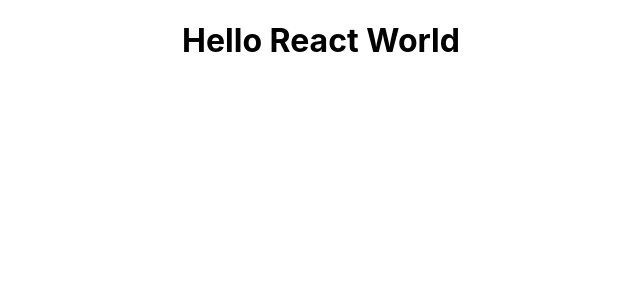
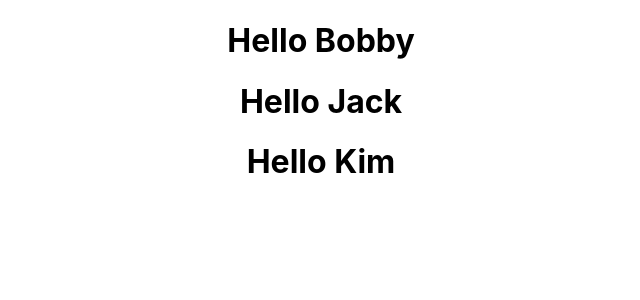
Before and after one commit to Jaswal1p/brand-new-react2023, a React (Create React App) app: page / in a window 1280 px wide. Shown: the top 300 px of the page, without its empty margins (319-959 px from the left). Built offline with nearby package versions, Linux system fonts and the light colour scheme.

Commit message:
added code for a basic props

```diff
--- a/src/App.js
+++ b/src/App.js
@@ -29,7 +29,9 @@
 function App() {
   return (
     <div className="App">
-      <Greet />
+      <Greet name='Bobby'></Greet>
+      <Greet name='Jack'></Greet>
+      <Greet name='Kim'></Greet>
     </div>
   );
 }
--- a/src/components/Greet.js
+++ b/src/components/Greet.js
@@ -1,7 +1,7 @@
 
-export const Greet = () => {
+export const Greet = (props) => {
 
-    return <h1>Hello React World</h1>;
+    return <h1>Hello {props.name}</h1>;
 
 }
 
```
